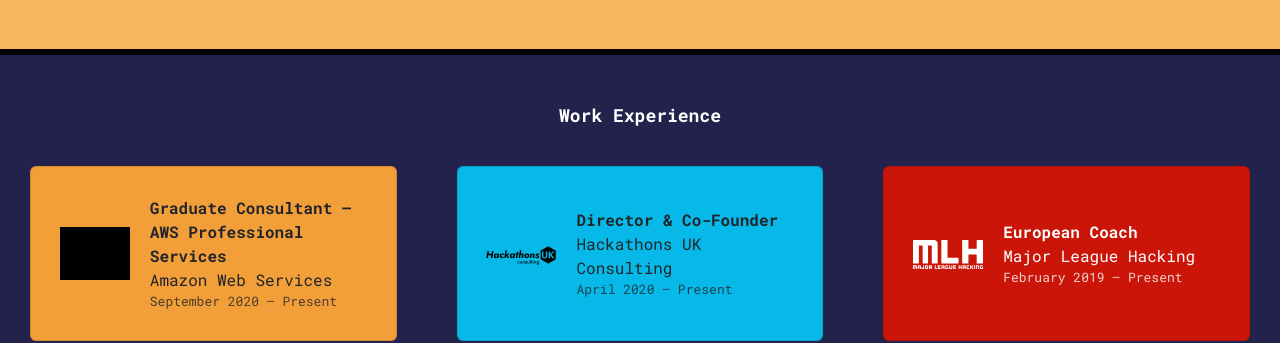
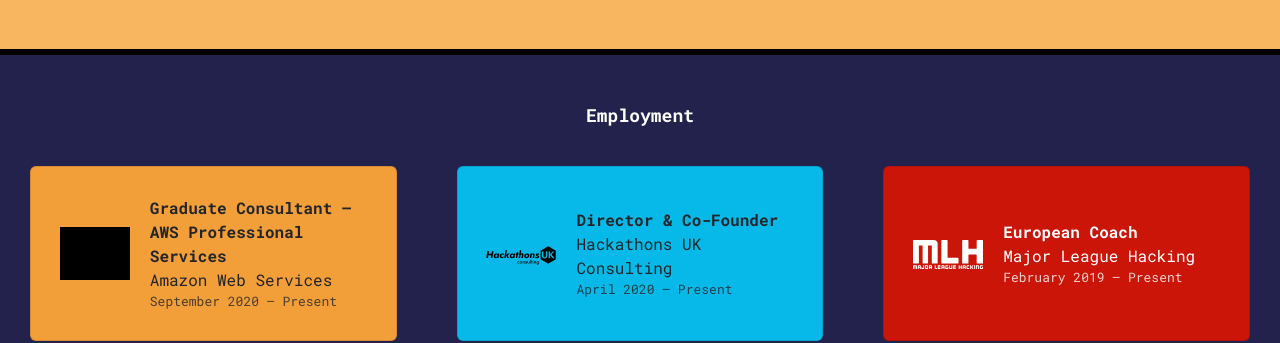
Before and after one commit to robzwolf/website, a Jekyll site: the page built from index.html, in a window 1280 px wide, cut to the strip 363-706 px from the top of the page. Built offline with Jekyll 4.4.1, drawn with Linux system fonts in a browser that asks for light colours; nearby versions of some CDN libraries; grey boxes are pictures that could not be loaded.

Commit message:
Change 'Work Experience' title to 'Employment'

```diff
--- a/_includes/experience.html
+++ b/_includes/experience.html
@@ -1,4 +1,4 @@
-<h2>Work Experience</h2>
+<h2>Employment</h2>
 <div class="card-container">
     {% for item in site.data.experience %}
     <div class="card {{ item.class }}">
```
